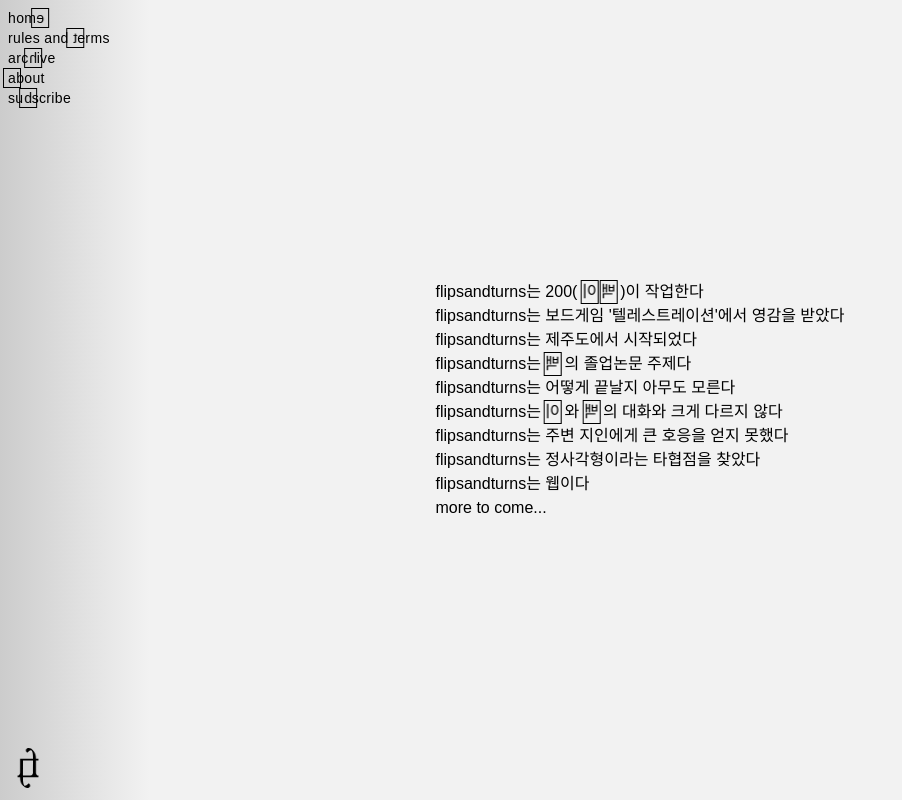
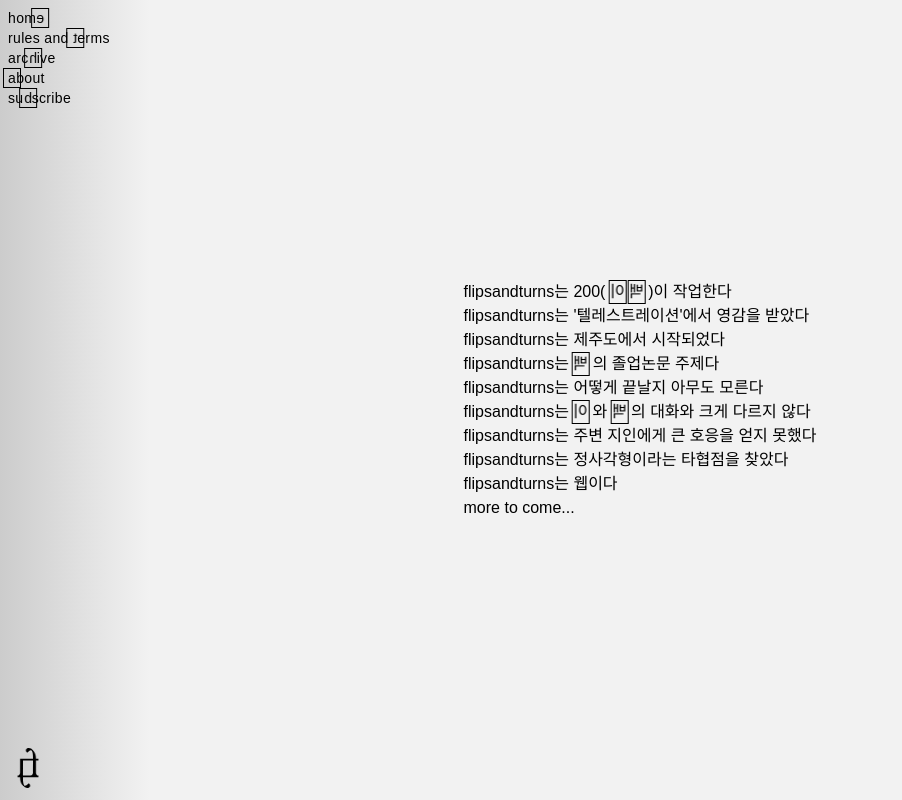
Before and after one commit to nuagenic/flips-and-turns, a Next.js app: page /about in a window 1280 px wide. Shown: the whole page, without its empty margins (0-902 px from the left). Built offline with nearby package versions, Linux system fonts and the light colour scheme; a web font is replaced by a local one.

Commit message:
refact: Modify css & text

```diff
--- a/src/app/about/page.tsx
+++ b/src/app/about/page.tsx
@@ -3,7 +3,7 @@ import { FlippableLink } from "@/components/Link";
 
 export default function About() {
   return (
-    <main className="z-0 flex w-full flex-grow flex-col items-center justify-center overflow-hidden bg-basic">
+    <main className="z-0 flex w-full flex-grow flex-col items-center justify-center overflow-hidden bg-basic p-2">
       <Header />
       <div className="z-20 flex flex-col items-start justify-center">
         <div>
@@ -13,9 +13,7 @@ export default function About() {
           <FlippableLink char="백" href="https://brunch.co.kr/@bbaekcloud" />
           <span>{"  "})이 작업한다</span>
         </div>
-        <div>
-          flipsandturns는 보드게임 &apos;텔레스트레이션&apos;에서 영감을 받았다
-        </div>
+        <div>flipsandturns는 &apos;텔레스트레이션&apos;에서 영감을 받았다</div>
         <div>flipsandturns는 제주도에서 시작되었다</div>
         <div>
           <span> flipsandturns는{"  "}</span>
```
